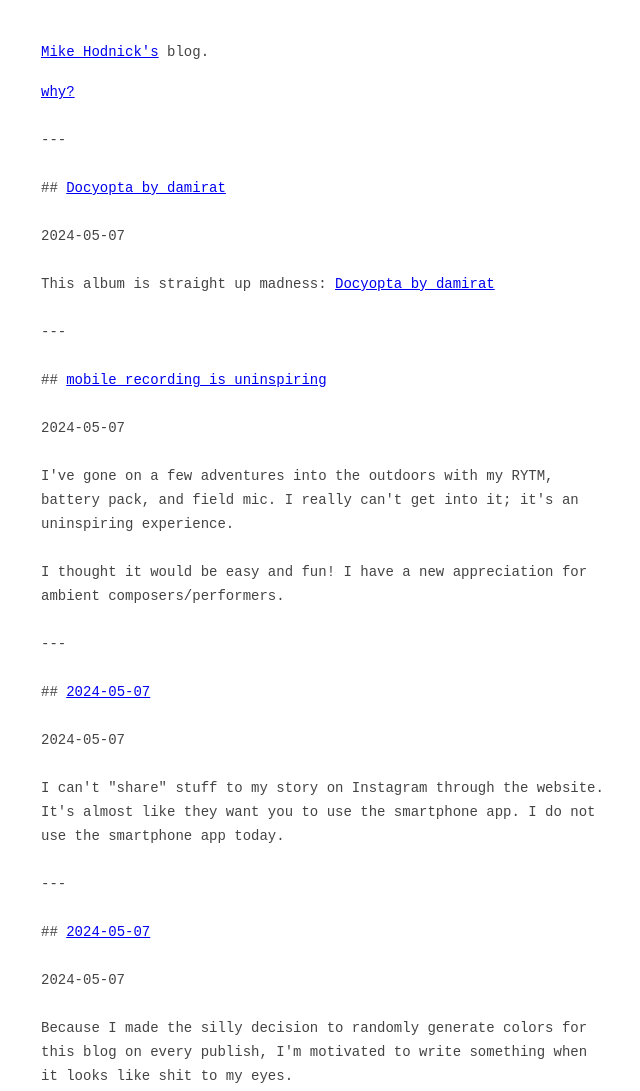
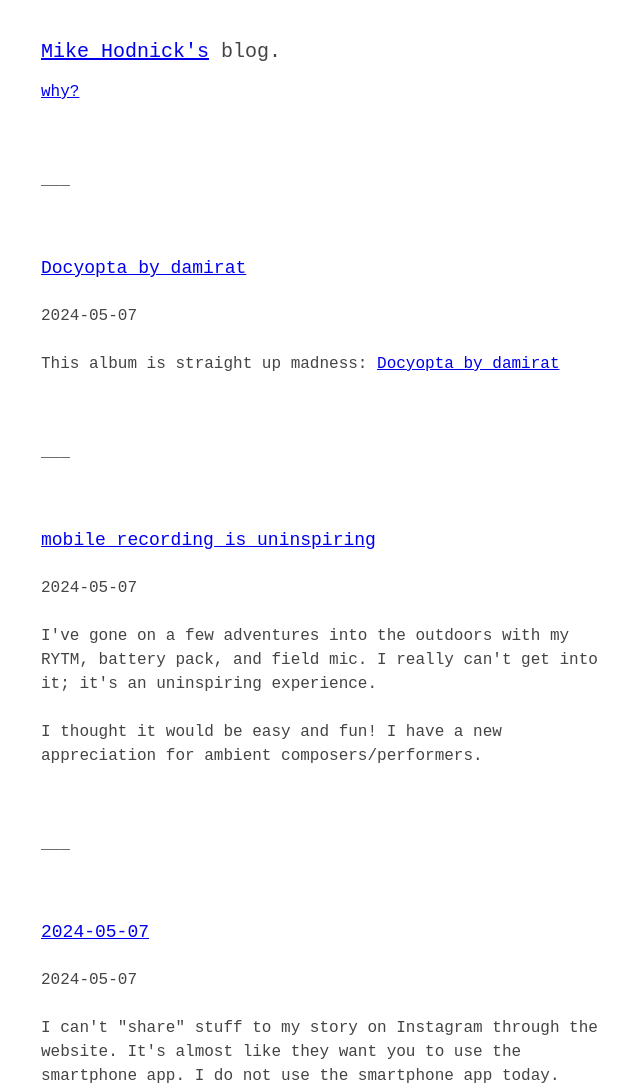
Before and after one commit to kindohm/blog2, an Eleventy site: page content/index.njk in a window 1280 px wide. Shown: the top 1091 px of the page, without its empty margins (315-955 px from the left). Built offline with nearby package versions, Linux system fonts and the light colour scheme; Eleventy itself is replaced by a stand-in of ours; files that its build step writes are made by us from their sources; files whose address does not match are found by name; what colorable would draw is missing.

Commit message:
update styles

```diff
--- a/content/index.njk
+++ b/content/index.njk
@@ -12,16 +12,16 @@ layout: layouts/home.njk
 
 {%- for entry in collections.posts | reverse%}
 	<article>
-		<p>
-			---</p>
+		<p class="separator">
+			___</p>
 		<p>
 			<a href="{{ entry.url }}">
 				<h2>{{ entry.data | realTitle }}</h2>
 			</a>
 		</p>
-			<p>
-		<time>{{ entry.date | htmlDateString }}</time>
-	</p>
+		<p>
+			<time>{{ entry.date | htmlDateString }}</time>
+		</p>
 
 		<div>
 			{{entry.content | safe}}
--- a/public/css/styles.css
+++ b/public/css/styles.css
@@ -15,7 +15,7 @@ h3,
 h4,
 h5,
 h6 {
-  font-size: 14px;
+  font-size: 16px;
 }
 
 .container {
@@ -34,6 +34,15 @@ h2,
 h3 {
   margin-top: 1rem;
   font-weight: normal;
+}
+
+h1 {
+  font-size: 20px;
+}
+
+h2 {
+  margin-top: 4rem;
+  font-size: 18px;
 }
 
 pre {
@@ -57,13 +66,13 @@ footer {
   color: #999;
 }
 
-h2::before {
+/* h2::before {
   content: "## ";
 }
 
 h3::before {
   content: "### ";
-}
+} */
 
 .no-before::before {
   content: none;
@@ -82,3 +91,8 @@ h3::before {
 p {
   margin-top: 1.5rem;
 }
+
+.separator {
+  visibility: visible;
+  margin-top: 4rem;
+}
```
